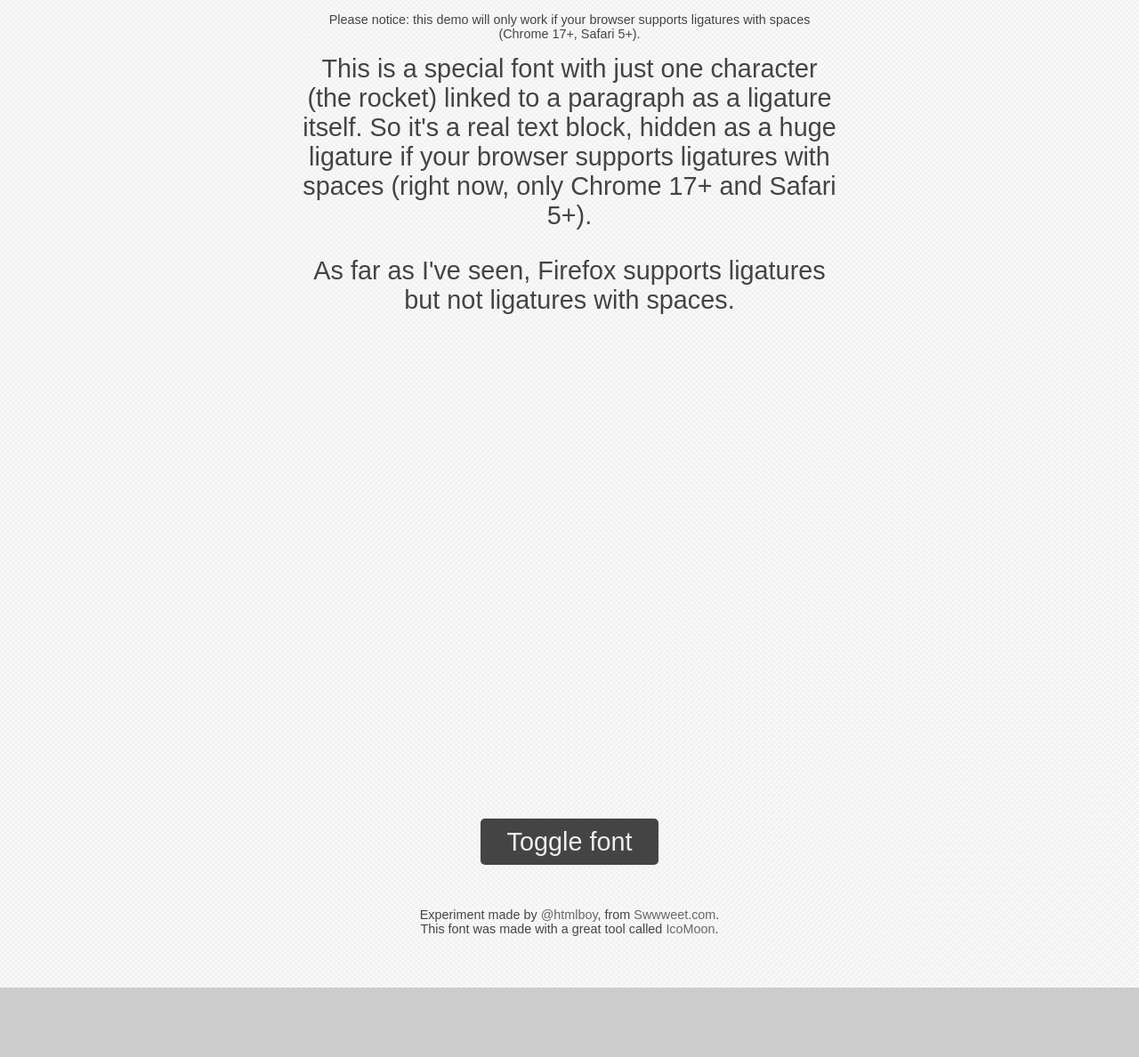
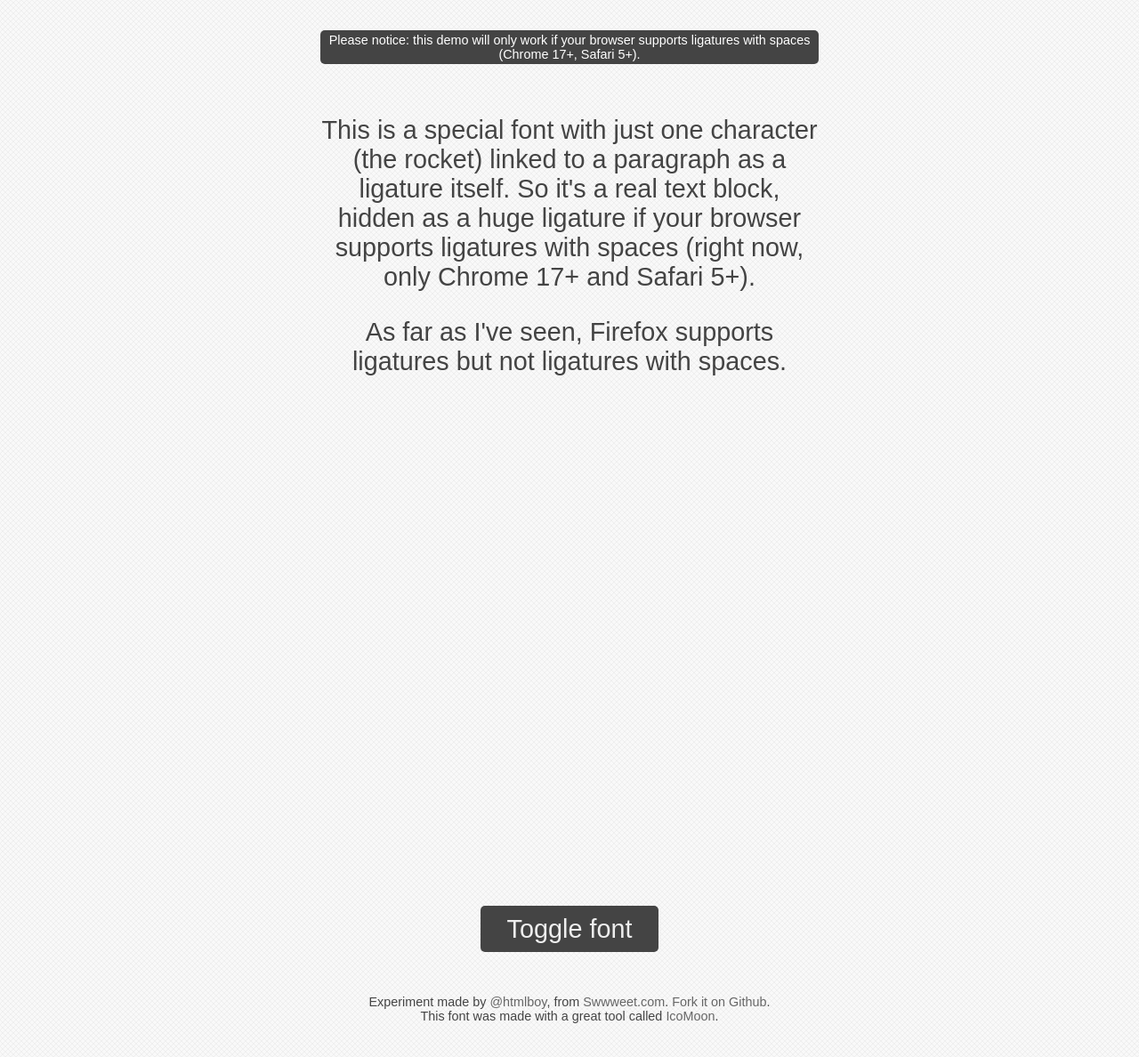
Before and after one commit to htmlboy/HideText, a plain HTML site: page index.html in a window 1280 px wide. Shown: the whole page at 89% size. Before the commit the page ends 1110 px from the top, so only its background shows below. Drawn offline with Linux system fonts and the light colour scheme.

Commit message:
simple style changes

```diff
--- a/index.html
+++ b/index.html
@@ -2,7 +2,7 @@
 <html>
 <head>
 	<meta charset=utf-8>
-	<meta name="viewport" content="width=device-width, initial-scale=1.0">
+	<meta name="viewport" content="width=600px">
 	<title>Hiding text with ligatures</title>
 	<link rel=stylesheet href=style.css>
 </head>
@@ -26,8 +26,8 @@
 		<a href="#" id="trigger">Toggle font</a>
 
 	</p>
-	<footer class="warning">
-		Experiment made by <a href="http://www.twitter.com/htmlboy">@htmlboy</a>, from <a href="http://swwweet.com">Swwweet.com</a>. <br>This font was made with a great tool called <a href="http://keyamoon.com/icomoon/app/">IcoMoon</a>.
+	<footer>
+		Experiment made by <a href="http://www.twitter.com/htmlboy">@htmlboy</a>, from <a href="http://swwweet.com">Swwweet.com</a>. <a href="https://github.com/htmlboy/HideText">Fork it on Github</a>. <br>This font was made with a great tool called <a href="http://keyamoon.com/icomoon/app/">IcoMoon</a>.
 	</footer>
 </article>
 <script src="jquery.min.js"></script>
--- a/style.css
+++ b/style.css
@@ -16,17 +16,23 @@ body{
 	color: #444;
 	font-family: sans-serif;
 	font-size:1.8em;
-	max-width: 600px;
+	padding: 20px;
+	width: 560px;
 	margin: 0 auto;
 	text-rendering: optimizeSpeed;
 }
 
 .warning{
 	font-size: .5em;
+	margin-bottom: 4em;
+	padding: 3px 5px;
+	border-radius: 5px;
+	background: #444;
+	color: #FFF;
 }
 
 #demo{
-	height: 18em;
+	height: 19em;
 	overflow: hidden;
 }
 
@@ -62,5 +68,6 @@ a{
 	padding: 10px 30px;
 }
 footer{
+	font-size: .5em;
 	margin:4em 0;
 }
```
